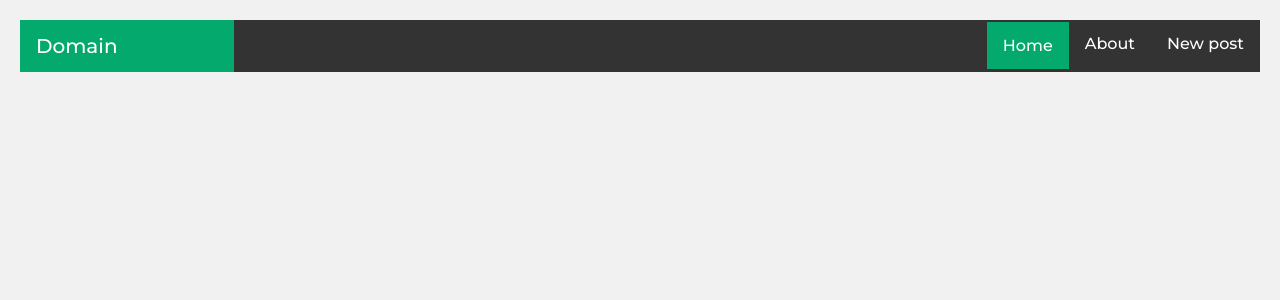
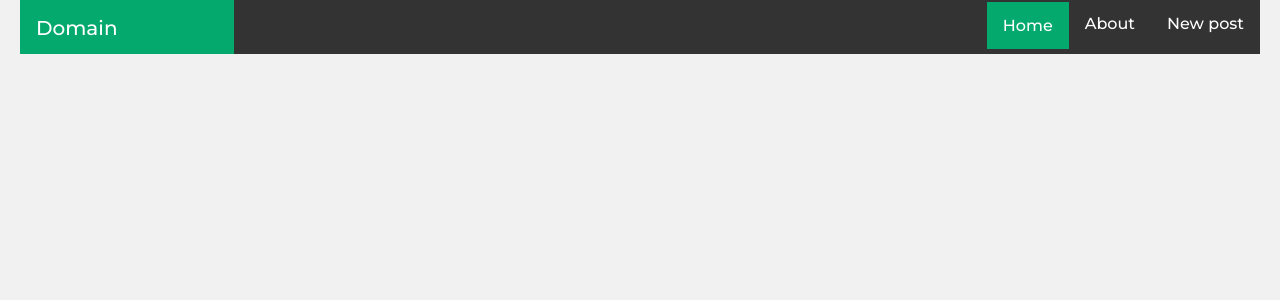
Before and after one commit to Kelvin-Kelechi/blog_app, a React (Create React App) app in the folder frontend/: page / in a window 1280 px wide. Shown: the top 300 px of the page. Built offline with nearby package versions, Linux system fonts and the light colour scheme.

Commit message:
created folder

```diff
--- a/frontend/src/components/Navbar.jsx
+++ b/frontend/src/components/Navbar.jsx
@@ -6,7 +6,7 @@ const Navbar = () => {
       <div className="container">
         <nav>
            <ul>
-            <li style={{float:'left',fontSize:'20px',background:"#04AA6D",paddingRight:'100px'}}><a href="">Domain</a></li>
+            <li style={{float:'left',fontSize:'20px',background:"#04AA6D",paddingRight:'100px'}}><a href="" className="active">Domain</a></li>
             <li><a href="">New post</a></li>
             <li><a href="">About</a></li>
             <li><a href="" className="active"> Home</a></li>
--- a/frontend/src/index.css
+++ b/frontend/src/index.css
@@ -21,8 +21,9 @@ header a {
 } */
 .pages{
   max-width: 1400px;
-  padding: 20px;
+  padding: 0 20px;
   margin: 0 auto;
+
 }
 /* nav {
   display: flex;
```
Also changed, not shown: frontend/src/components/blog.jsx (added), frontend/src/components/blogform.jsx (added).
